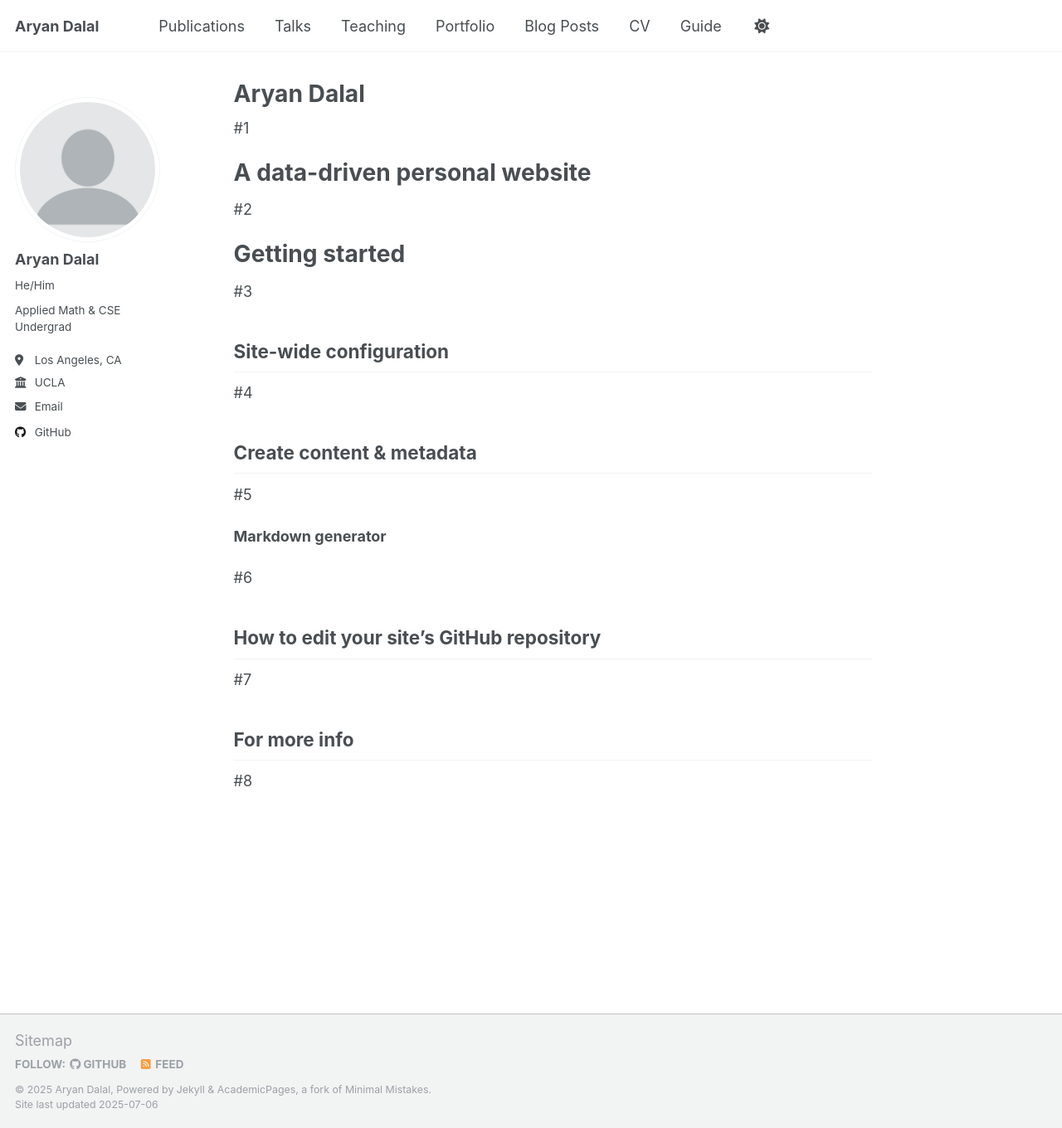
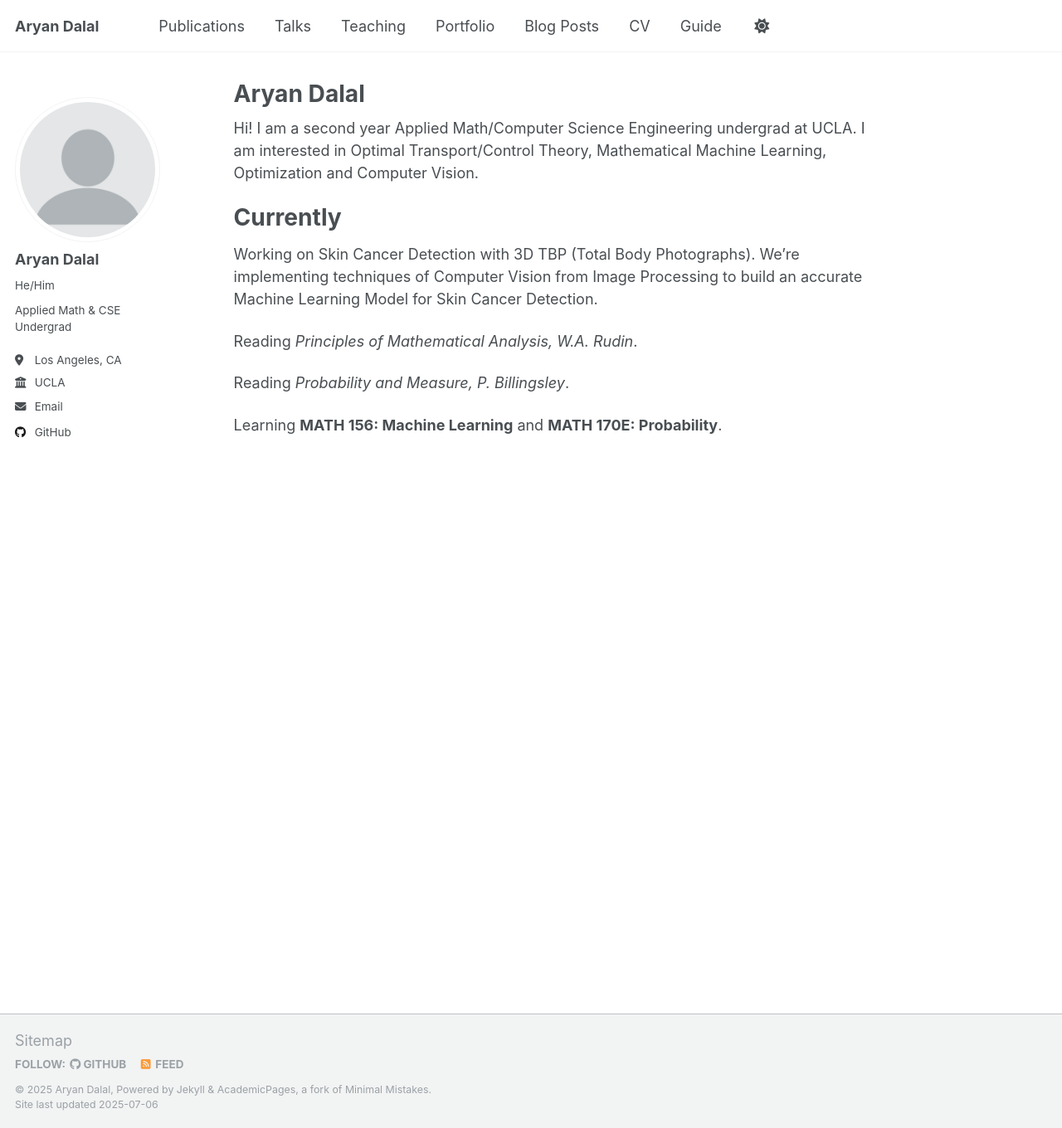
Before and after one commit to DalalAryan/DalalAryan.github.io, a Jekyll site: the page built from _pages/about.md, in a window 1280 px wide and 1360 px high. Shown: the whole window at 83% size. Built offline with Jekyll 4.4.1, drawn with Linux system fonts in a browser that asks for light colours; a script that is not in the unit is left out.

Commit message:
Update about.md

```diff
--- a/_pages/about.md
+++ b/_pages/about.md
@@ -7,32 +7,14 @@ redirect_from:
   - /about.html
 ---
 
-#1
+Hi! I am a second year Applied Math/Computer Science Engineering undergrad at UCLA. I am interested in Optimal Transport/Control Theory, Mathematical Machine Learning, Optimization and Computer Vision.
 
-A data-driven personal website
+Currently
 ======
-#2
+Working on Skin Cancer Detection with 3D TBP (Total Body Photographs). We're implementing techniques of Computer Vision from Image Processing to build an accurate Machine Learning Model for Skin Cancer Detection.
 
-Getting started
-======
-#3
+Reading *Principles of Mathematical Analysis, W.A. Rudin*.
 
-Site-wide configuration
-------
-#4
+Reading *Probability and Measure, P. Billingsley*.
 
-Create content & metadata
-------
-#5
-
-**Markdown generator**
-
-#6
-
-How to edit your site's GitHub repository
-------
-#7
-
-For more info
-------
-#8
+Learning **MATH 156: Machine Learning** and **MATH 170E: Probability**.
```
